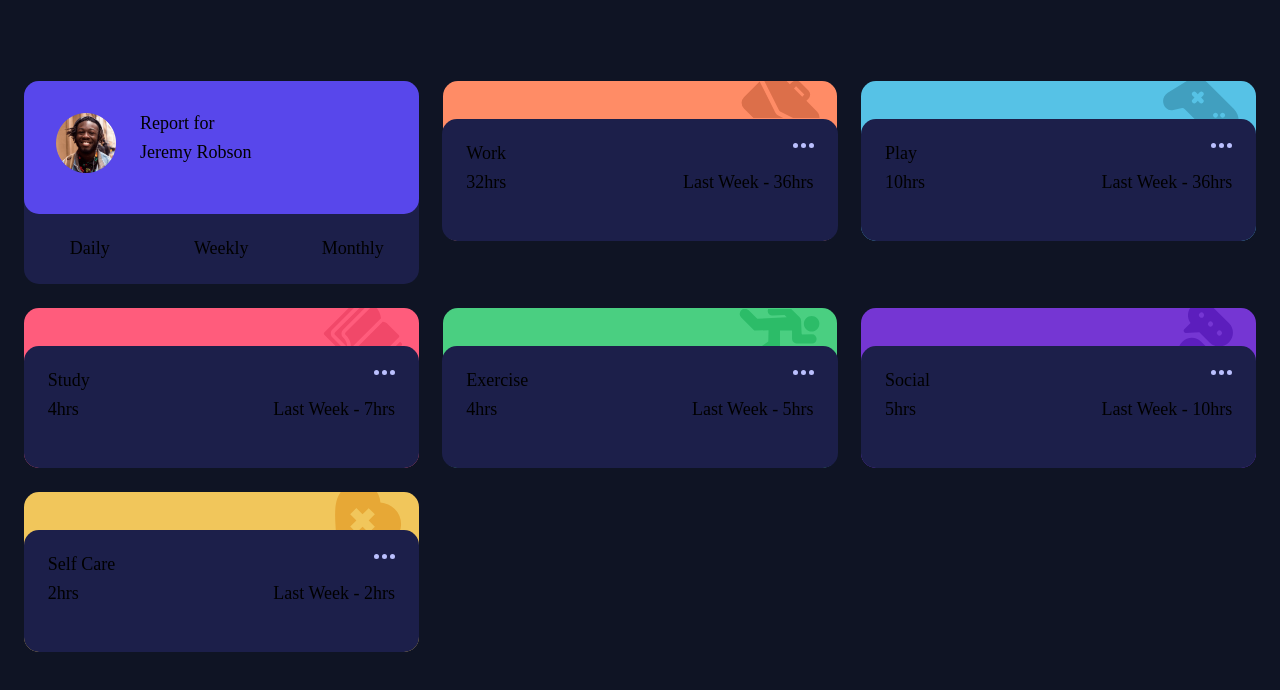
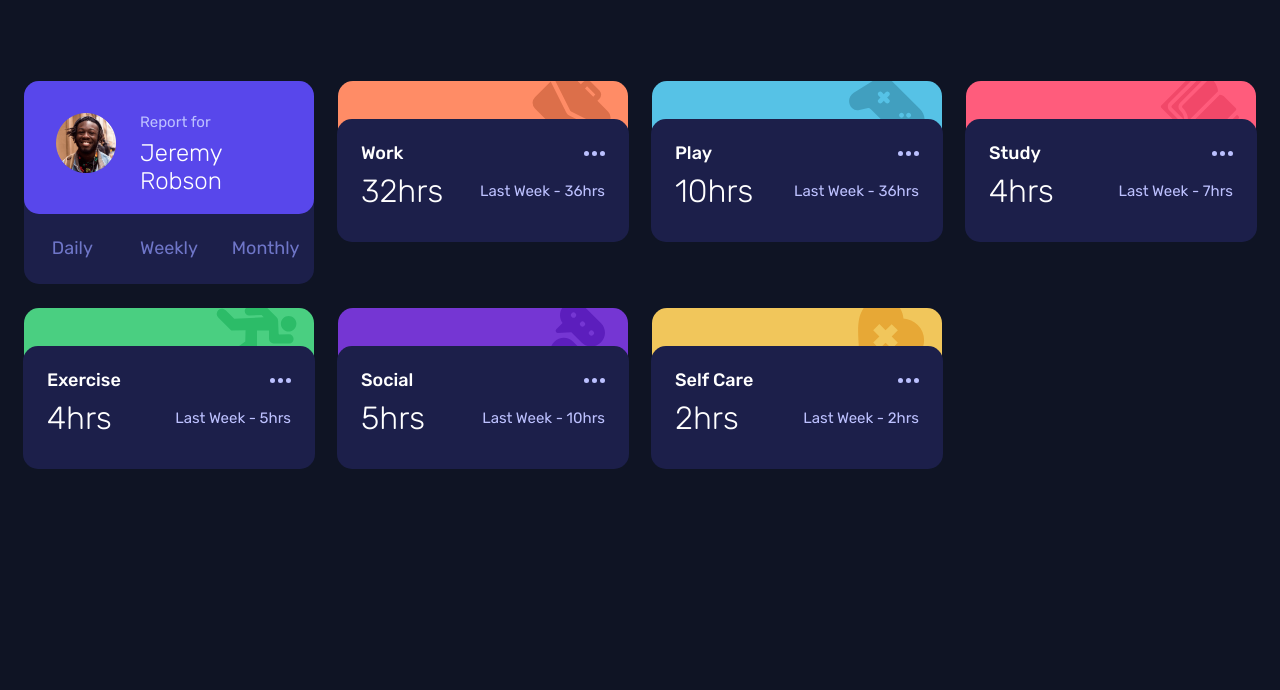
Before and after one commit to Uri-Raz-Dev/time-tracking-dashboard, a plain HTML site: page index.html in a window 1280 px wide. Drawn offline with Linux system fonts and the light colour scheme.

Commit message:
mobile layout done

```diff
--- a/styles/_components.scss
+++ b/styles/_components.scss
@@ -1,6 +1,6 @@
 @use 'functions' as *;
 @use 'variables' as *;
-@use 'variables' as *;
+@use 'typography' as *;
 
 .profile {
   > div {
@@ -8,5 +8,39 @@
       width: 60px;
       height: 60px;
     }
+    :first-child {
+      @include text-preset-6;
+      color: $navy200;
+    }
+    :nth-child(2) {
+      @include text-preset-4;
+      color: $white;
+    }
+  }
+  > ul {
+    @include text-preset-5-regular;
+    color: $purple500;
   }
 }
+
+.card:not(.profile) {
+  > :nth-child(2) {
+    :first-child {
+      :first-child {
+        @include text-preset-5-medium;
+        color: $white;
+        // choose subject of each card play,work,etc
+      }
+    }
+    :nth-child(2) {
+      :first-child {
+        @include text-preset-3;
+        color: $white;
+      }
+      :nth-child(2) {
+        @include text-preset-6;
+        color: $navy200;
+      }
+    }
+  }
+}
--- a/styles/_layout.scss
+++ b/styles/_layout.scss
@@ -10,9 +10,11 @@ body {
 #cards-container {
   display: grid;
   // background-color: aqua;
+  // align-content: center;
+  justify-content: center;
   margin-inline: pxToRem(24);
   margin-block: pxToRem(81);
-  grid-template-columns: repeat(auto-fit, minmax(pxToRem(327), 1fr));
+  grid-template-columns: repeat(auto-fit, minmax(pxToRem(275), 1fr));
   gap: pxToRem(24);
   > *:not(.profile) {
     border-radius: 15px;
@@ -59,12 +61,12 @@ body {
   // border-radius: 15px;
   > :first-child {
     position: relative;
-
+    overflow: hidden;
     img {
       position: absolute;
       opacity: 90%;
       // filter: brightness(0) saturate(100%);
-      right: 17px;
+      right: pxToRem(17);
       // top: -10px;
       // mask-image: linear-gradient(black 55%, transparent 50%);
     }
@@ -74,12 +76,13 @@ body {
     // justify-content: space-between;
     border-radius: 15px;
     background-color: $navy900;
-    margin-left: -0.3px;
-    margin-right: -0.3px;
-    margin-bottom: -0.3px;
+    margin-left: -1px;
+    margin-right: -1px;
+    margin-bottom: -1px;
     > * {
       display: flex;
       justify-content: space-between;
+      align-items: center;
     }
     > :first-child {
       margin-block-end: pxToRem(8);
@@ -88,25 +91,25 @@ body {
 }
 
 @each $name, $value in $colors {
-  //testing @each rule of sass
+  //testing @each rule of sass for each card color
   .#{$name} {
     background-color: $value;
   }
 }
 
+// card top image
+
 .card:nth-of-type(2) {
   > div:first-of-type {
     img {
-      top: -10px;
-      mask-image: linear-gradient(to bottom, transparent 13%, black 5%, black 60%, transparent 60%);
+      top: pxToRem(-10);
     }
   }
 }
 .card:nth-of-type(3) {
   > div:first-of-type {
     img {
-      top: -4px;
-      mask-image: linear-gradient(to bottom, transparent 5.5%, black 5%, black 55%, transparent 55%);
+      top: pxToRem(-4);
     }
   }
 }
@@ -114,8 +117,7 @@ body {
 .card:nth-of-type(4) {
   > div:first-of-type {
     img {
-      top: -9.5px;
-      mask-image: linear-gradient(to bottom, transparent 12%, black 5%, black 60%, transparent 60%);
+      top: pxToRem(-9.5);
     }
   }
 }
@@ -123,8 +125,7 @@ body {
 .card:nth-of-type(5) {
   > div:first-of-type {
     img {
-      top: -2px;
-      mask-image: linear-gradient(to bottom, transparent 5%, black 5%, black 72.5%, transparent 72.5%);
+      top: pxToRem(-2);
     }
   }
 }
@@ -132,16 +133,14 @@ body {
 .card:nth-of-type(6) {
   > div:first-of-type {
     img {
-      top: -12px;
-      mask-image: linear-gradient(to bottom, transparent 12%, black 5%, black 50%, transparent 50%);
+      top: pxToRem(-12);
     }
   }
 }
 .card:nth-of-type(7) {
   > div:first-of-type {
     img {
-      top: -11px;
-      mask-image: linear-gradient(to bottom, transparent 16%, black 5%, black 73%, transparent 73%);
+      top: pxToRem(-11);
     }
   }
 }
--- a/styles/_typography.scss
+++ b/styles/_typography.scss
@@ -5,7 +5,7 @@
   font-family: 'Rubik', sans-serif;
   font-size: pxToRem(56);
   font-weight: 300;
-  line-height: 4.125;
+  line-height: 1.1785;
   letter-spacing: 0;
 }
 
@@ -13,7 +13,7 @@
   font-family: 'Rubik', sans-serif;
   font-size: pxToRem(40);
   font-weight: 300;
-  line-height: 2.9375;
+  line-height: 1.175;
   letter-spacing: 0;
 }
 
@@ -21,7 +21,7 @@
   font-family: 'Rubik', sans-serif;
   font-size: pxToRem(32);
   font-weight: 300;
-  line-height: 2.375;
+  line-height: 1.1875;
   letter-spacing: 0;
 }
 
@@ -29,7 +29,7 @@
   font-family: 'Rubik', sans-serif;
   font-size: pxToRem(24);
   font-weight: 300;
-  line-height: 1.75;
+  line-height: 1.1666;
   letter-spacing: 0;
 }
 
@@ -37,7 +37,7 @@
   font-family: 'Rubik', sans-serif;
   font-size: pxToRem(18);
   font-weight: 500;
-  line-height: 1.3125;
+  line-height: 1.1666;
   letter-spacing: 0;
 }
 
@@ -45,7 +45,7 @@
   font-family: 'Rubik', sans-serif;
   font-size: pxToRem(18);
   font-weight: 400;
-  line-height: 1.3125;
+  line-height: 1.1666;
   letter-spacing: 0;
 }
 
@@ -53,6 +53,6 @@
   font-family: 'Rubik', sans-serif;
   font-size: pxToRem(15);
   font-weight: 400;
-  line-height: 1.125;
+  line-height: 1.2;
   letter-spacing: 0;
 }
```
Also changed, not shown: styles/style.css, 1 other file.
